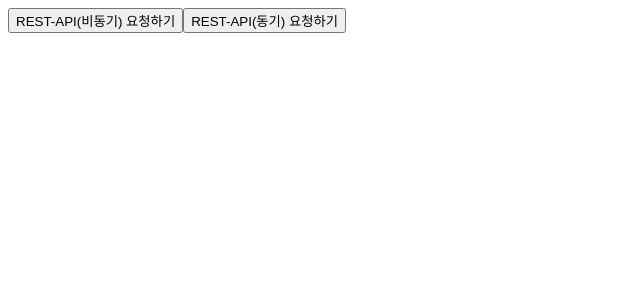
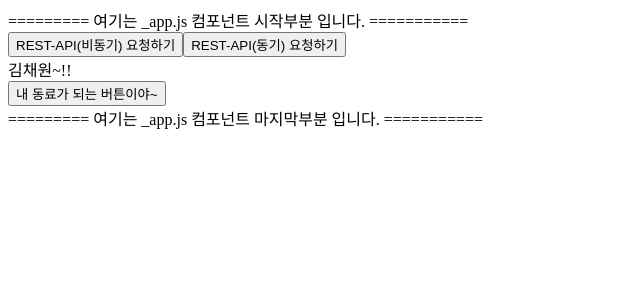
Before and after one commit to tearcode89/FullStack_Study, a Next.js app in the folder Frontend/class/: page /section04/04-01-rest-get in a window 1280 px wide. Shown: the top 300 px of the page, without its empty margins (0-640 px from the left). Built offline with nearby package versions, Linux system fonts and the light colour scheme.

Commit message:
013.GraphQL 세팅

```diff
--- a/Frontend/class/package.json
+++ b/Frontend/class/package.json
@@ -9,9 +9,11 @@
     "dev": "next dev"
   },
   "dependencies": {
+    "@apollo/client": "^3.8.6",
     "@emotion/react": "^11.10.5",
     "@emotion/styled": "^11.10.5",
     "axios": "^1.6.0",
+    "graphql": "^16.8.1",
     "next": "^12.1.0",
     "react": "17.0.2",
     "react-dom": "17.0.2"
--- a/Frontend/class/pages/_app.js
+++ b/Frontend/class/pages/_app.js
@@ -1,3 +1,19 @@
+import {ApolloClient, InMemoryCache, ApolloProvider} from "@apollo/client";
+
 export default function App({ Component, pageProps }) {
-    return <Component {...pageProps}/>
+
+    const client = new ApolloClient({
+        uri:"http://backend-example.codebootcamp.co.kr/graphql",
+        cache: new InMemoryCache() // 컴퓨터의 메모리에 백엔드에서 받아온 데이터 임시로 저장
+    });
+
+    return (
+        <>
+            <div>========= 여기는 _app.js 컴포넌트 시작부분 입니다. ===========</div>
+                <ApolloProvider client={client}>
+                    <Component {...pageProps}/>
+                </ApolloProvider>
+            <div>========= 여기는 _app.js 컴포넌트 마지막부분 입니다. ===========</div>
+        </>
+    )
 }
--- a/Frontend/class/pages/section04/04-01-rest-get/index.js
+++ b/Frontend/class/pages/section04/04-01-rest-get/index.js
@@ -1,4 +1,5 @@
 import axios from 'axios';
+import 나만의페이지 from '../../section01/01-01-example'
 
 export default function RestGetPage() {
 
@@ -24,6 +25,7 @@
         <div>
             <button onClick={onClickAsync}>REST-API(비동기) 요청하기</button>
             <button onClick={onClickSync}>REST-API(동기) 요청하기</button>
+            <나만의페이지/>
         </div>
     )
 }
```
Also changed, not shown: 2 other files (tests, documents, lock files or other folders).
